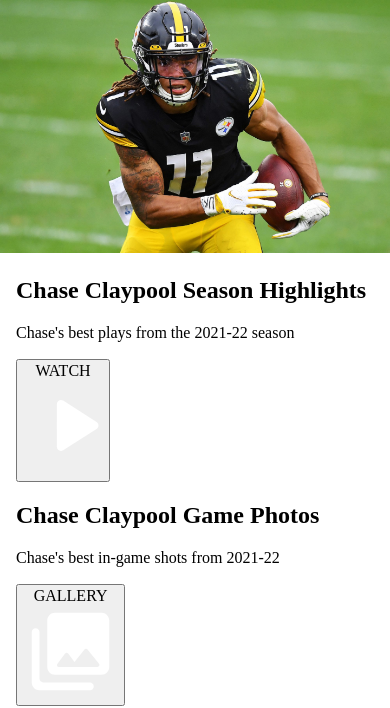
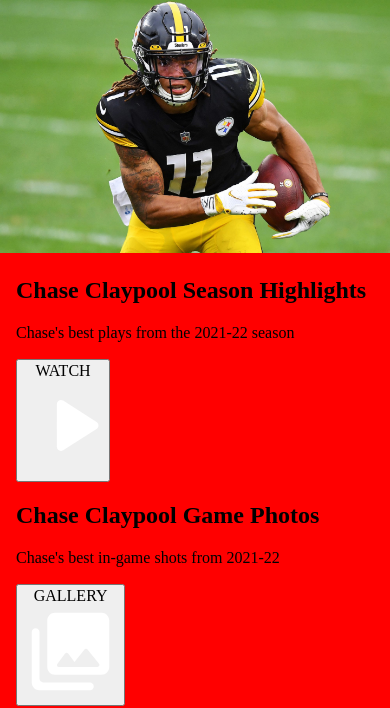
Before and after one commit to joeygeardino/Homework-repos, a website: page deploy/index.html in a window 390 px wide. Shown: the part 156-864 px from the top of the page. Drawn offline with Linux system fonts and the light colour scheme.

Commit message:
working on media queries

```diff
--- a/deploy/index.html
+++ b/deploy/index.html
@@ -41,17 +41,21 @@
 
                     <article class="css-grid-global">
                       <div>
+                        <aside>
                           <section>
                             <h2>Chase Claypool Season Highlights</h2>
                             <p>Chase's best plays from the 2021-22 season</p>
                             <button>WATCH <img src="img/heroes/play_arrow.svg" alt="play arrow"></button>
                           </section>
+                        </aside>
 
+                        <aside>
                           <section>
                             <h2>Chase Claypool Game Photos</h2>
                             <p>Chase's best in-game shots from 2021-22</p>
                             <button>GALLERY <img src="img/heroes/collections.svg" alt="gallery icon"></button>
                           </section>
+                        </aside>
                       </div>
                     </article>
                 </section>
--- a/dev/scss/base/_base.scss
+++ b/dev/scss/base/_base.scss
@@ -20,3 +20,11 @@
         grid-area: header;
     }
 }
+
+body{
+    background-color: red;
+
+    @include md{
+        background-color: green;
+    }
+}
--- a/dev/scss/sections/_follow-us.scss
+++ /dev/null
@@ -1,3 +0,0 @@
-/* =============
-    follow-us
-============= */
```
Also changed, not shown: deploy/css/styles.css, 2 other files. Lines whose indentation alone changed are shown as unchanged.
